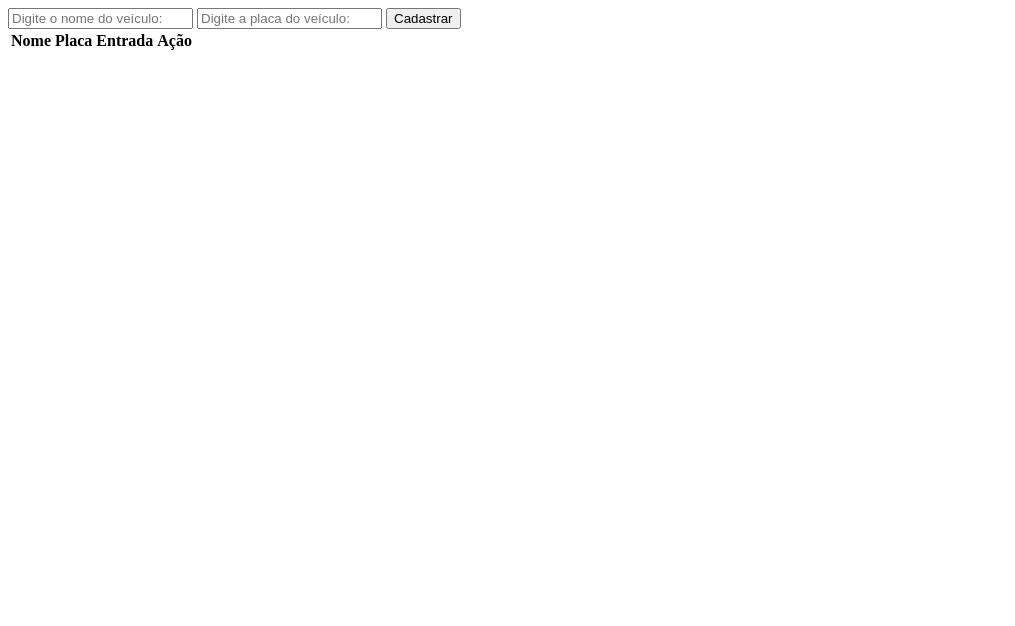
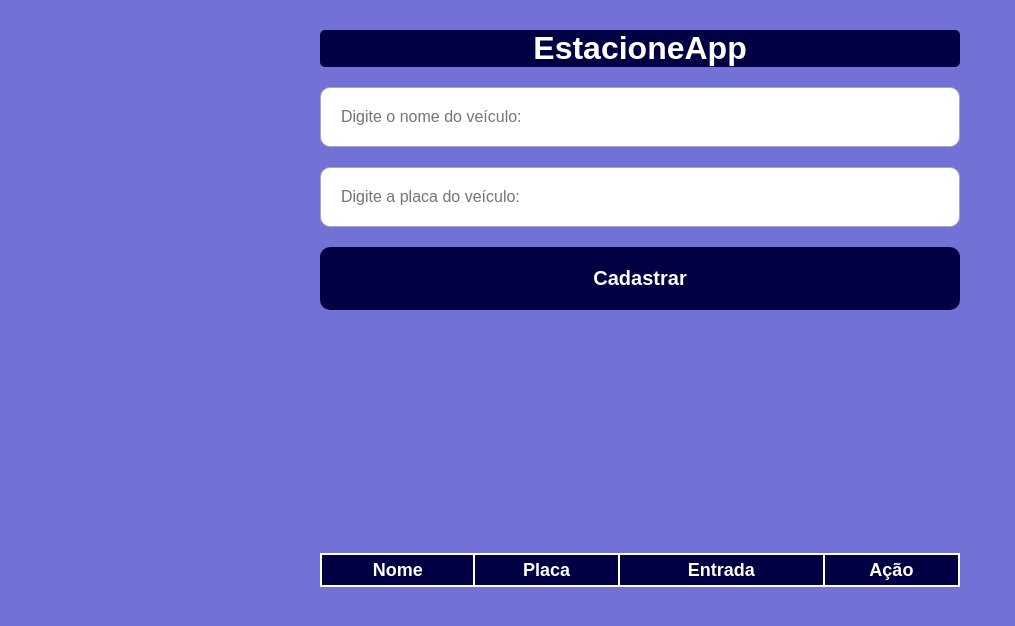
Before and after one commit to hiagoleite93/estacioamentoApp, a plain HTML site: page index.html in a window 1280 px wide. Shown: the whole page, without its empty margins (0-1015 px from the left). Drawn offline with Linux system fonts and the light colour scheme.

Commit message:
Add files via upload

```diff
--- a/index.html
+++ b/index.html
@@ -4,28 +4,39 @@
     <meta charset="UTF-8">
     <meta http-equiv="X-UA-Compatible" content="IE=edge">
     <meta name="viewport" content="width=device-width, initial-scale=1.0">
+    <link rel="stylesheet" href="style.css">
     <title>Estacionamento</title>
 </head>
 <body>
+    <div class="container">
+
+
+        <div class="area">
+
+            <h1>EstacioneApp</h1>
             <input
             type="text"
             id="nome"
             placeholder="Digite o nome do veículo: "
-    autocomplete="off"/>
+            autocomplete="off"
+            class="input"/>
 
             <input
             type="text"
             id="placa"
             placeholder="Digite a placa do veículo: "
             autocomplete="off"
+            class="input"
             />
 
-    <button id="cadastrar">
+            <button id="cadastrar" class="btn">
                 Cadastrar
             </button>
+        </div>
 
+        <div class="table">
             <table>
-        <thead>
+                <thead class="table-head">
                     <tr>
                         <th>Nome</th>
                         <th>Placa</th>
@@ -33,11 +44,15 @@
                         <th>Ação</th>
                     </tr>
                 </thead>
-        <tbody id="patio">
+                <tbody id="patio" class="patio">
 
                 </tbody>
             </table>
 
+        </div>
+    </div>
+
+
     <script src="./script.js"></script>
 </body>
 </html>
--- a/script.js
+++ b/script.js
@@ -1,3 +1,4 @@
+"use strict";
 (function () {
     var _a;
     const $ = (query) => document.querySelector(query);
@@ -58,5 +59,6 @@
             return;
         }
         patio().adicionar({ nome, placa, entrada: new Date().toISOString() }, true);
+
     });
 })();
--- /dev/null
+++ b/style.css
@@ -0,0 +1,106 @@
+*{
+    margin: 0;
+    padding: 0;
+    box-sizing: border-box;
+    font-family: Arial, Helvetica, sans-serif;
+}
+
+.container{
+    width: 100%;
+    height: 100vh;
+    align-items: center;
+    justify-content: center;
+    display: grid;
+    grid-template-columns: 1fr;
+    grid-template-rows: 1fr 2fr;
+    background-color: #7272d6;
+}
+
+.area{
+    width: 100%;
+    height: 30%;
+    justify-content:center;
+    align-items:center ;
+    display:flex;
+    flex-direction: column;
+    margin-top: 30px;
+
+}
+
+
+.area h1{
+    color: #fff;
+    width: 50%;
+    justify-content: center;
+    align-items: center;
+    display: flex;
+    margin-bottom: 20px;
+    background-color: #010144;
+    border-radius: 5px;
+}
+
+.input{
+    width: 50%;
+    height: 60px;
+    margin-bottom: 20px;
+    border-radius: 10px;
+    border: 1px solid #aaa;
+    color: #1d1d2e;
+    padding: 20px;
+    font-size: 16px;
+
+
+}
+
+.btn{
+    width: 50%;
+    padding: 20px;
+    border-radius: 10px;
+    border: none;
+    border: 1px solid '#aaa';
+    background-color: #010144;
+    color: #fff;
+    font-size: 20px;
+    font-weight: bold;
+}
+
+.table{
+    width: 50%;
+    height: auto;
+    display: flex;
+    flex-direction: column;
+    margin-top: 30px;
+    background-color: #fff;
+    margin-left: 25%;
+}
+.table-head{
+    font-size: 18px;
+    color: #fff;
+    background-color: #010144;
+    justify-content:space-around;
+    align-items: center;
+    text-align: center;
+    border: none;
+    height: 30px;
+}
+
+.patio{
+    font-size: 18px;
+    align-items: center;
+    justify-content: center;
+    display:table-row-group;
+    flex-direction: row;
+    text-align: center;
+    padding: 30px;
+    margin-bottom: 15px;
+}
+.delete{
+    width: 25px;
+    height: 20px;
+    background-color: red;
+    border: none;
+    border-radius: 2px;
+    color:#fff;
+    font-size: 20px;
+    font-weight: bold;
+}
```
Also changed, not shown: 1 other file. Lines whose indentation alone changed are shown as unchanged.
